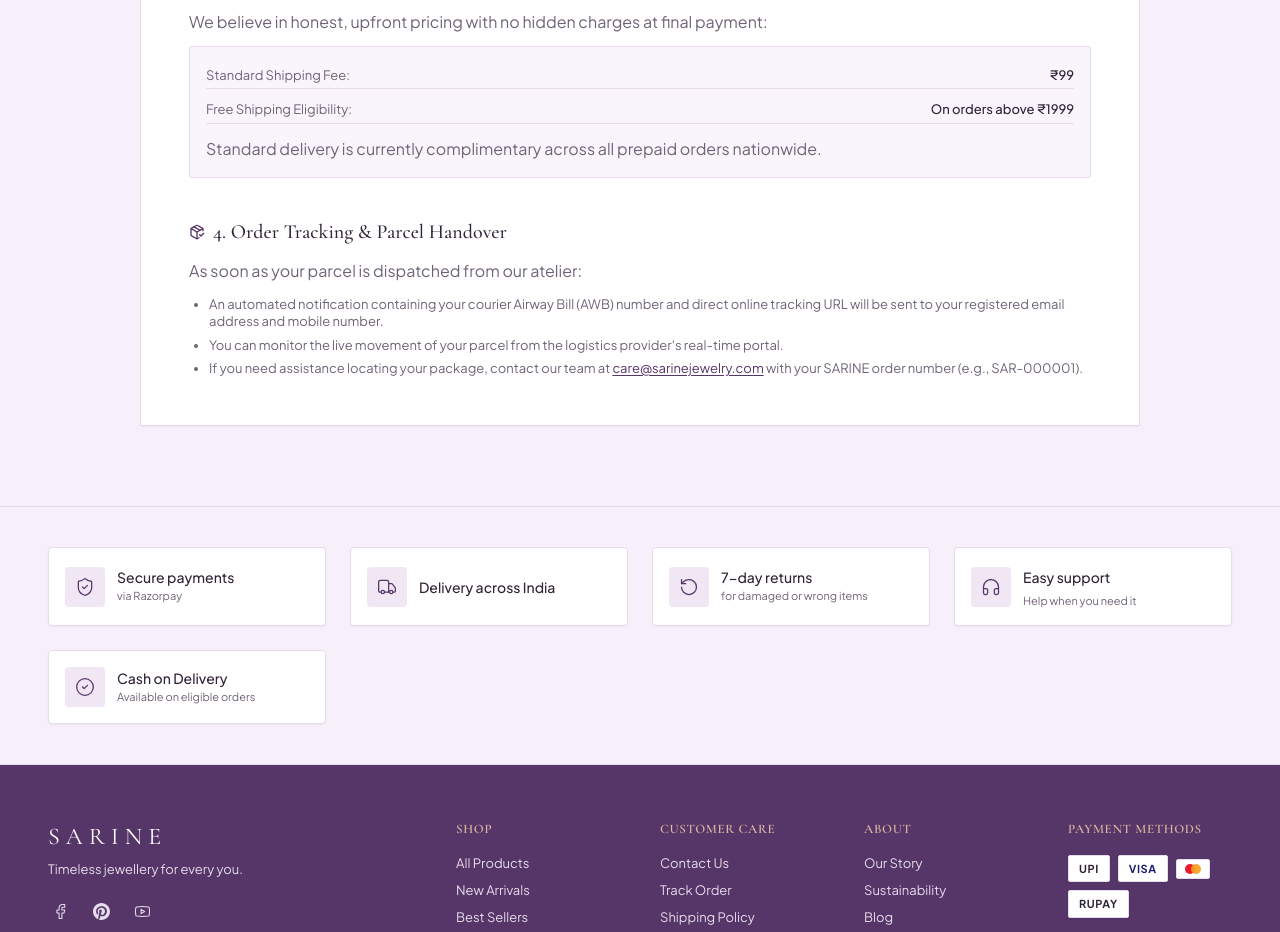
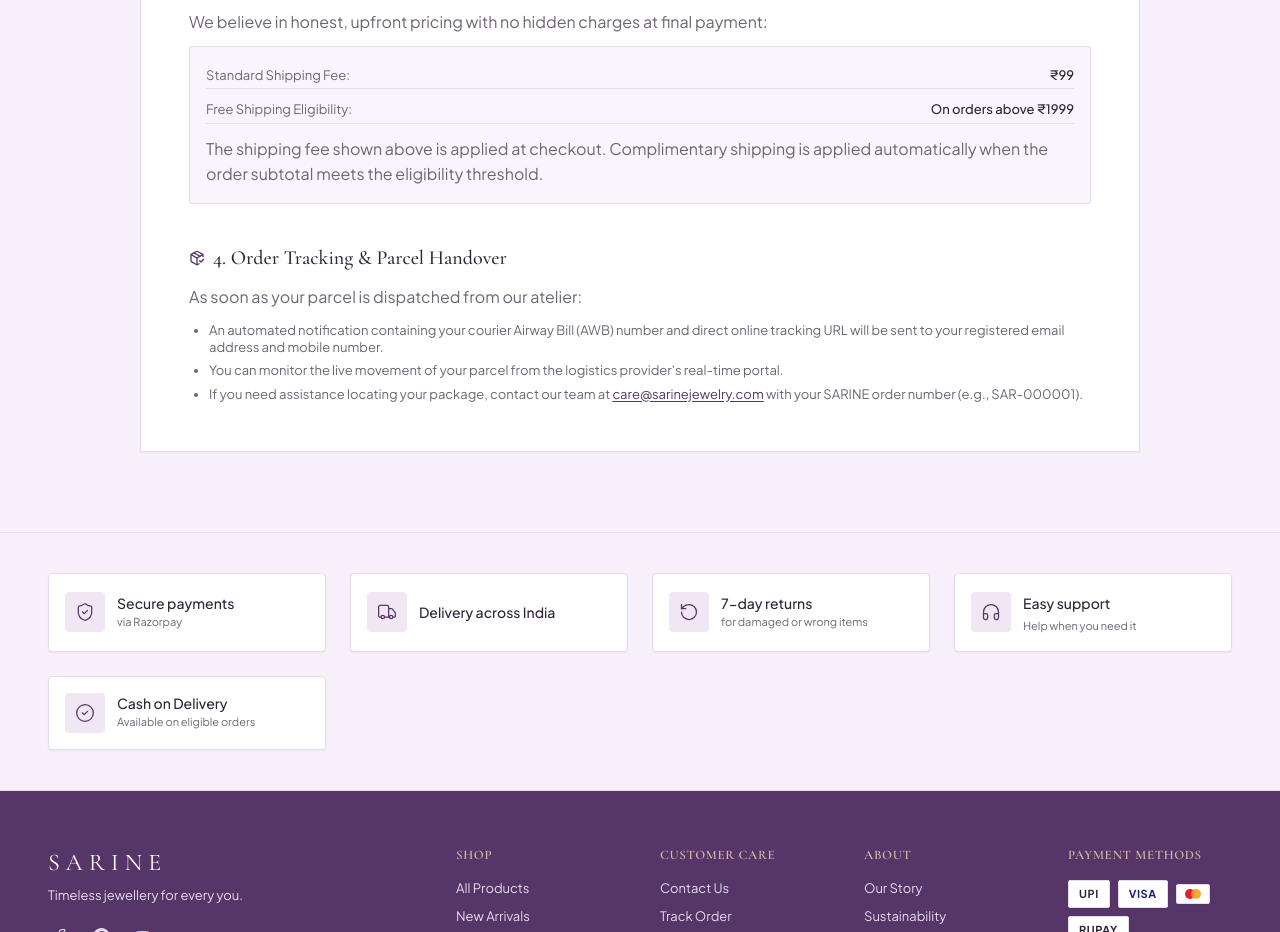
Before and after one commit to Nikhillverma/SARINE-Luxury-Artificial-Jewellery, a React (Vite) app: page /shipping-policy in a window 1280 px wide. Shown: the part 1300-2232 px from the top of the page. Built offline with nearby package versions, Linux system fonts and the light colour scheme; no server answers.

Commit message:
Align shipping policy copy with checkout rules

```diff
--- a/src/pages/ShippingPolicyPage.tsx
+++ b/src/pages/ShippingPolicyPage.tsx
@@ -106,7 +106,7 @@ export const ShippingPolicyPage: React.FC = () => {
               </span>
             </div>
             <p className="text-[#6F6475] pt-1">
-              Standard delivery is currently complimentary across all prepaid orders nationwide.
+              The shipping fee shown above is applied at checkout. Complimentary shipping is applied automatically when the order subtotal meets the eligibility threshold.
             </p>
           </div>
         </section>
```
